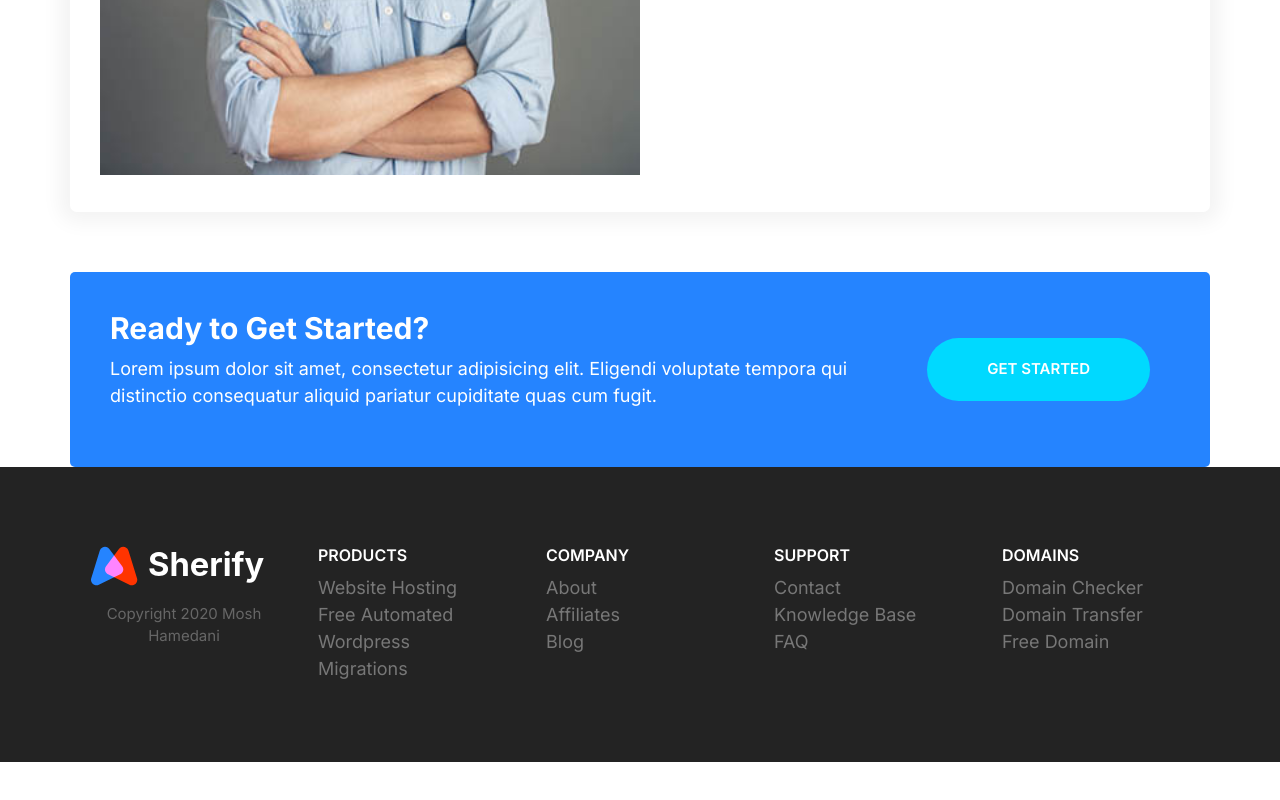
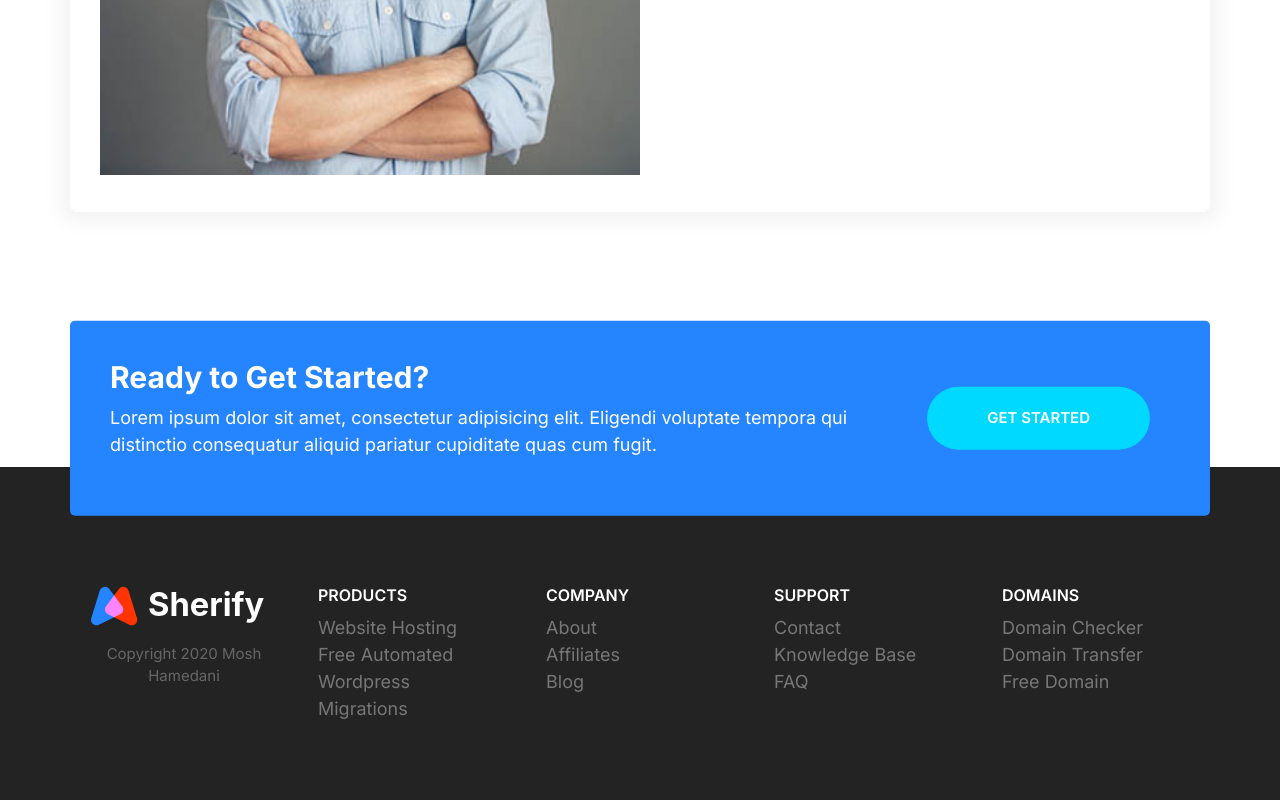
Before and after one commit to ShehryarAzhar/sherify, a website built with Parcel: page index.html in a window 1280 px wide. Shown: the part 5542-6342 px from the top of the page. Before the commit the page ends 6304 px from the top, so only its background shows below. Built offline with nearby package versions, Linux system fonts and the light colour scheme.

Commit message:
Fix the callout section positioning.

```diff
--- a/css/styles.css
+++ b/css/styles.css
@@ -569,6 +569,10 @@ a {
 }
 
 @media screen and (min-width: 768px) {
+  .callout {
+    transform: translateY(25%);
+  }
+
   .callout .grid--1x2 {
     grid-template-columns: 1fr auto;
   }
@@ -880,6 +884,10 @@ a {
 }
 
 @media screen and (min-width: 768px) {
+  .footer {
+    padding-top: 10rem;
+  }
+
   .footer__sections {
     grid-template-columns: repeat(auto-fit, minmax(10rem, 1fr));
   }
```
